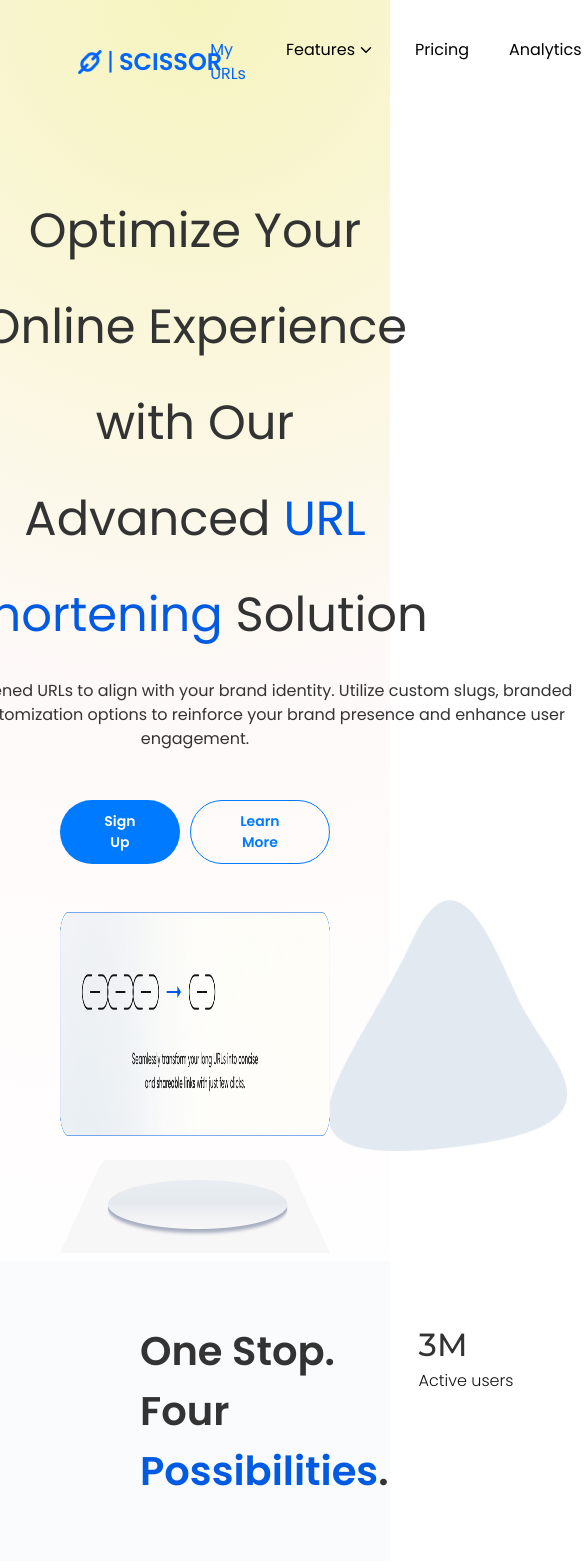
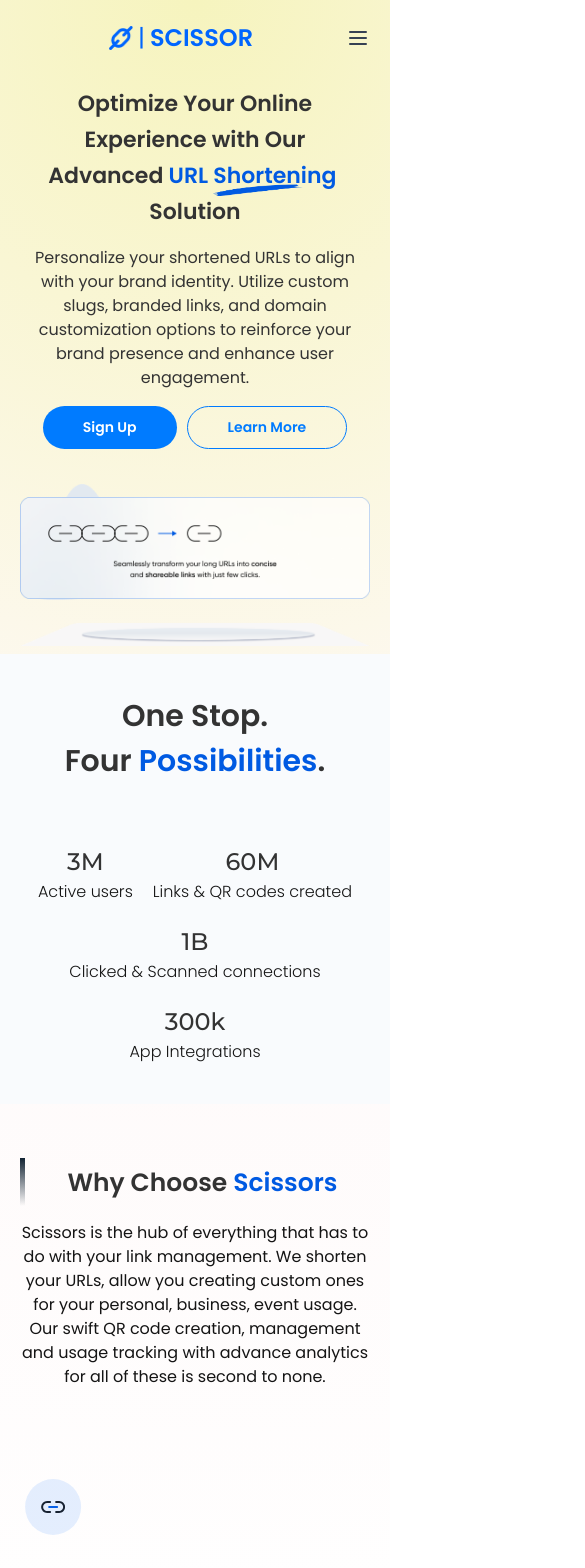
Before and after one commit to ChrisRoland/Scissor-URL-Shortener, a React (Vite) app: page / in a window 390 px wide. Shown: the top 1568 px of the page, 585 px wide, since content can reach past the window. Built offline with nearby package versions, Linux system fonts and the light colour scheme.

Commit message:
feat: mobile UI
updated ui to be responsive on mobile-phone screens

```diff
--- a/src/components/Features.jsx
+++ b/src/components/Features.jsx
@@ -40,7 +40,7 @@ export default function Features() {
             Why Choose <span className="text-[#005ae2]">Scissors</span>
           </h2>
         </div>
-        <p className="text-[16px] text-[#141414] w-[370px]">
+        <p className="info text-[16px] text-[#141414] w-[370px]">
           Scissors is the hub of everything that has to do with your link
           management. We shorten your URLs, allow you creating custom ones for
           your personal, business, event usage. Our swift QR code creation,
--- a/src/components/Hero.jsx
+++ b/src/components/Hero.jsx
@@ -6,15 +6,26 @@ import disk from "../assets/media/disk.png";
 
 export default function Hero() {
   return (
-    <section className="text-center p-[60px] pb-0">
-      <div className="flex flex-col items-center justify-center">
-        <h1 className="text-[48px] leading-[96px]">
+    <section className="hero text-center p-[60px] pb-0">
+      <div className="hero-content flex flex-col items-center justify-center">
+        <h1 className="text-[48px] leading-[96px] font-semibold hidden md:block">
           Optimize Your Online Experience with Our
           <br />
           Advanced&nbsp;
           <span className="highlight relative text-[#005ae2]">
             <img src={line} alt="line" className="absolute top-[3.5rem] left-[5rem] w-[173.63px] h-[19.91px]" />
             URL Shortening&nbsp;
+          </span>
+          Solution
+        </h1>
+        {/* Mobile version of the hero title */}
+        <h1 className="text-[48px] leading-[96px] sm:hidden">
+          Optimize Your Online Experience with Our
+          <br />
+          Advanced&nbsp;
+          <span className="highlight relative text-[#005ae2]">
+            URL Shortening&nbsp;
+            <img src={line} alt="line" className="mob-line" />
           </span>
           Solution
         </h1>
@@ -29,7 +40,7 @@ export default function Hero() {
         </div>
         <div className="hero-image relative mt-12">
           <img src={illustration} alt="Illustration" className="w-[768px] h-[224px] mx-auto" />
-          <img src={blob} alt="blob" className="-z-1 absolute -top-3 left-67 w-[238.55px] h-[251.2px]" />
+          <img src={blob} alt="blob" className="blob -z-1 absolute -top-3 left-69 w-[238.55px] h-[251.2px]" />
           <img src={disk} alt="disk" className="mt-6 h-[93px]" />
         </div>
       </div>
--- a/src/components/NavBar.jsx
+++ b/src/components/NavBar.jsx
@@ -1,25 +1,119 @@
-import { ChevronDown } from 'lucide-react';
-import logo from '../assets/media/SciLogo.png';
+import { useState } from "react";
+import { ChevronDown, Menu, X } from "lucide-react";
+import logo from "../assets/media/SciLogo.png";
 
 export default function NavBar() {
+  const [isMenuOpen, setIsMenuOpen] = useState(false);
+
+  const toggleMenu = () => {
+    setIsMenuOpen(!isMenuOpen);
+  };
+
   return (
-    <header className="">
-      <nav className="flex justify-between items-center px-[90px] py-[20px]">
-        <div className="flex justify-center items-center gap-[5px] text-[24px] font-semibold text-[#0065FE]">
-          <img src={logo} alt="Logo" className="h-6 w-6" /> <span className='font-normal'> | </span> SCISSOR
+    <header className="header">
+      <nav className="navbar flex justify-between items-center px-4 py-4 md:px-[90px] md:py-[20px]">
+        <div className="logo flex items-center gap-[5px] text-[24px] font-semibold text-[#0065FE]">
+          <img src={logo} alt="Logo" className="h-6 w-6" />
+          <span className="font-normal"> | </span>
+          <span>SCISSOR</span>
         </div>
-        <ul className="flex list-none gap-[40px]">
-          <li><a href="#" className="active decoration-0 text-[#0065fe]">My URLs</a></li>
-          <li className="">
-            <a href="#" className="decoration-0 text-black flex justify-center items-center gap-[2px]">Features <ChevronDown size={18}/></a>
+
+        {/* menu button on mobile */}
+        <button
+          className="md:hidden text-gray-700 focus:outline-none z-50"
+          onClick={toggleMenu}
+        >
+          {isMenuOpen ? <X size={24} /> : <Menu size={24} />}
+        </button>
+
+        <ul className="max-sm:hidden nav-links flex list-none gap-[40px]">
+          <li>
+            <a href="#" className="active decoration-0 text-[#0065fe]">
+              My URLs
+            </a>
           </li>
-          <li><a href="#" className="decoration-0 text-black">Pricing</a></li>
-          <li><a href="#" className="decoration-0 text-black">Analytics</a></li>
-          <li><a href="#" className="decoration-0 text-black">FAQs</a></li>
+          <li>
+            <a
+              href="#"
+              className="decoration-0 text-black flex items-center gap-[2px]"
+            >
+              Features <ChevronDown size={18} />
+            </a>
+          </li>
+          <li>
+            <a href="#" className="decoration-0 text-black">
+              Pricing
+            </a>
+          </li>
+          <li>
+            <a href="#" className="decoration-0 text-black">
+              Analytics
+            </a>
+          </li>
+          <li>
+            <a href="#" className="decoration-0 text-black">
+              FAQs
+            </a>
+          </li>
         </ul>
-        <div className="flex justify-center items-center gap-[20px]">
-          <a href="#" className="decoration-0 text-[#007bff]">Log in</a>
-          <button className="btn btn-primary">Try for free</button>
+
+        <div className="hidden md:flex md:items-center">
+          <div className="auth-buttons flex items-center gap-[20px] ml-[40px]">
+            <a href="#" className="login decoration-0 text-[#007bff]">
+              Log in
+            </a>
+            <button className="btn btn-primary">Try for free</button>
+          </div>
+        </div>
+
+        {/* Mobile nav*/}
+        <div
+          className={`
+            md:hidden
+            w-[95%] mx-auto absolute top-4 left-0 right-0
+            bg-white shadow-lg p-4 rounded-xl z-40
+
+            transform transition-transform duration-300 ease-out
+            ${
+              isMenuOpen
+                ? "translate-y-0 opacity-100 pointer-events-auto"
+                : "-translate-y-10 opacity-0 pointer-events-none"
+            }
+          `}
+        >
+          <ul className="flex flex-col space-y-4 mt-5">
+            <li>
+              <a href="#" className="block py-2 text-[#0065fe]">
+                My URLs
+              </a>
+            </li>
+            <li>
+              <a href="#" className="block py-2 text-black">
+                Features
+              </a>
+            </li>
+            <li>
+              <a href="#" className="block py-2 text-black">
+                Pricing
+              </a>
+            </li>
+            <li>
+              <a href="#" className="block py-2 text-black">
+                Analytics
+              </a>
+            </li>
+            <li>
+              <a href="#" className="block py-2 text-black">
+                FAQs
+              </a>
+            </li>
+          </ul>
+          <div className="mt-4 pt-4 border-t border-gray-200">
+            <a href="#" className="block py-2 text-[#007bff] mb-2">
+              Log in
+            </a>
+            <button className="btn btn-primary w-full">Try for free</button>
+          </div>
         </div>
       </nav>
     </header>
--- a/src/index.css
+++ b/src/index.css
@@ -66,6 +66,310 @@ body {
   height: 48px;
   width: 5px;
   background: linear-gradient(to top, #4d6b8800 0%, #112232 100%);
+}
+
+/* Responsiveness (only mobile for now) */
+@media (max-width: 768px) {
+  /* Nav */
+  .navbar {
+    padding: 20px;
+    flex-wrap: wrap;
+    gap: 4px;
+  }
+
+  .navbar .logo {
+    margin: 0 auto;
+  }
+
+  .nav-links {
+    margin: 20px auto;
+    gap: 9px;
+  }
+
+  .nav-links a i {
+    font-size: 10px;
+  }
+
+  .auth-buttons {
+    margin: 0 auto;
+  }
+
+  /* Hero */
+  .hero {
+    padding: 10px 20px 0;
+  }
+
+  .hero h1 {
+    font-size: 22px;
+    line-height: 36px;
+    font-weight: bold;
+  }
+
+  .mob-line {
+    position: absolute;
+    top: 1.5rem;
+    left: 2.8rem;
+    width: 90px;
+    height: 12px;
+  }
+
+  .hero-content .hero-text {
+    width: 100%;
+    height: auto;
+    margin: 1rem 0;
+  }
+
+  .hero-image img:first-child {
+    width: 100%;
+    height: auto;
+  }
+
+  .hero-image .blob {
+    position: absolute;
+    top: -13px;
+    left: 2px;
+    width: 118px;
+    height: 116px;
+    z-index: -1;
+  }
+
+  .hero-image img:last-child {
+    width: 100%;
+    height: auto;
+  }
+
+
+
+  /* Stats */
+  .stats {
+    flex-direction: column;
+    align-items: center;
+    padding: 40px 20px;
+  }
+
+  .stat-caption {
+    font-size: 30px;
+  }
+
+  .stat-item h2 {
+    font-size: 24px;
+  }
+
+  .stat-caption {
+    margin-bottom: 30px;
+    text-align: center;
+  }
+
+  .items {
+    flex-wrap: wrap;
+    justify-content: center;
+    gap: 20px;
+    text-align: center;
+  }
+
+  .stat-item p {
+    width: auto;
+  }
+
+  /* Features */
+  .features {
+    flex-direction: column;
+  }
+
+  .features .top {
+    width: 100%;
+    padding: 40px 20px;
+    text-align: center;
+  }
+
+  .features .top .cap h2 {
+    font-size: 25px;
+    padding: 20px 0;
+  }
+
+  .features .feature-container {
+    width: 100%;
+    flex-direction: column;
+    align-items: center;
+    gap: 40px;
+    margin-top: 20px;
+    padding: 0 20px;
+  }
+
+  .features .feature-container .group-one,
+  .features .feature-container .group-two {
+    display: flex;
+    gap: 20px;
+  }
+
+  .features .feature-container .feature > div {
+    margin: 0;
+  }
+
+  .features .feature-container .feature h3 {
+    font-size: 24px;
+  }
+
+  .feature-container .feature p {
+    width: 100%;
+  }
+
+  .info {
+    width: 100%;
+  }
+
+  /* Pricing */
+  .pricing .cap {
+    margin: 4rem 0 3rem;
+    padding: 0 20px;
+  }
+
+  .pricing .cap h2 {
+    font-size: 30px;
+  }
+
+  .pricing .cap > div > span {
+    height: 70px;
+    width: 7px;
+  }
+
+  .pricing .cap p {
+    width: 100%;
+    max-width: 500px;
+    margin: 0 auto;
+  }
+
+  .pricing-cards {
+    margin: 5rem 20px;
+    flex-direction: column;
+    align-items: center;
+    gap: 3rem;
+    position: static;
+  }
+
+  .pricing-card {
+    width: 90%;
+    max-width: 400px;
+    margin: 0 auto;
+    height: auto;
+    padding: 20px;
+  }
+
+  .pricing-cards .professional {
+    position: static;
+    left: auto;
+    background-color: #1e3448;
+    color: #fff;
+    width: 90%;
+    max-width: 400px;
+    height: auto;
+    padding: 40px 20px;
+  }
+
+  .pricing-cta {
+    padding: 0 10px;
+    gap: 10px;
+  }
+
+  /* MID (Trim URL) */
+  .mid-sec {
+    height: auto;
+    padding: 60px 20px;
+    overflow: hidden;
+  }
+
+  .mid-sec-content {
+    max-width: 100%;
+    width: 100%;
+    padding: 1.2rem;
+    margin: 0 auto;
+    height: auto;
+  }
+
+  .url-input,
+  .domain-select,
+  .alias-input {
+    font-size: 14px;
+  }
+
+  .select-wrapper,
+  .domain-select {
+    max-width: 100%;
+  }
+
+  .form-row {
+    flex-direction: column;
+    gap: 10px;
+  }
+
+  /* FAQS */
+  .faqs {
+    width: 90%;
+    padding: 3rem 0 5rem;
+  }
+
+  .faqs > div {
+    margin-bottom: 20px;
+  }
+
+  .faqs h2 {
+    font-size: 32px;
+  }
+
+  /* Bot sec*/
+  .bot-sec {
+    height: auto;
+    padding: 60px 20px;
+    text-align: center;
+    overflow: hidden;
+  }
+
+  .bot-sec .bot-sec-content h2 {
+    font-size: 30px;
+  }
+
+  /*Footer*/
+  footer {
+    overflow: hidden;
+    scrollbar-width: none;
+  }
+
+  footer .footBg1 {
+    width: 100%;
+    height: 2000px;
+  }
+
+  .footer-logo img {
+    height: 40px;
+  }
+
+  .footer-container {
+    flex-direction: column;
+    align-items: center;
+    gap: 2rem;
+    padding-top: 2rem;
+  }
+
+  .footer-columns {
+    flex-direction: column;
+    gap: 2rem;
+    text-align: center;
+  }
+
+  .footer-column {
+    overflow: scroll;
+    scrollbar-width: none;
+  }
+
+  .footer-column > div {
+    margin-bottom: 40px;
+  }
+
+  .footer-bottom {
+    margin-top: 0;
+    text-align: center;
+    padding: 20px;
+  }
 }
 
 @theme inline {
```
